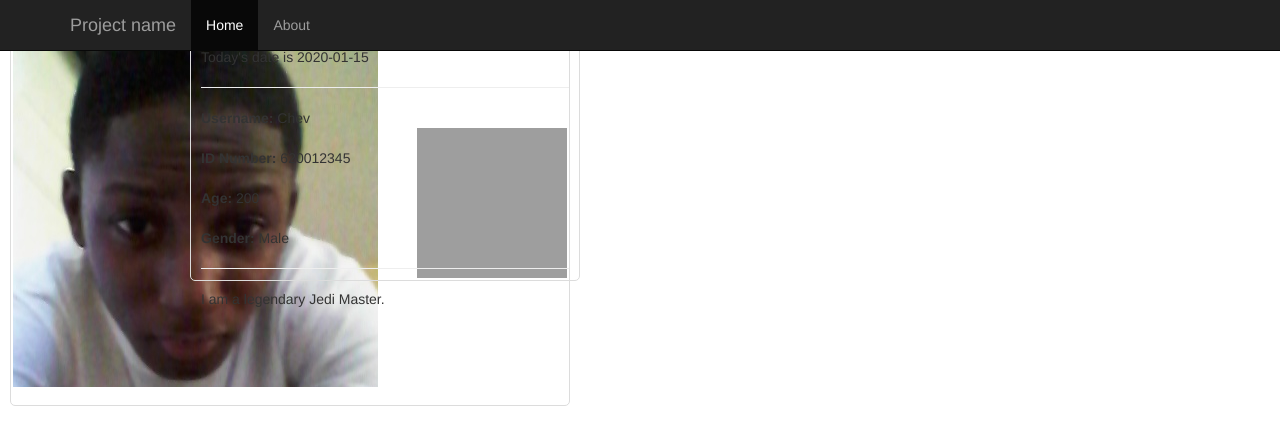
After one commit to mmcpro4/info3180-lab2, a Flask app: template app/templates/profile.html in a window 1280 px wide. The commit adds this page. Shown: the top 445 px of the page. Run offline with Flask 2, Linux system fonts and the light colour scheme; the template is opened without the code that fills it: most values are stand-ins (such as "Sample title", 1, 10 or a date in 2020); some libraries are stand-ins or nearby versions; grey boxes are pictures that could not be loaded.

```diff
--- a/app/static/css/app.css
+++ b/app/static/css/app.css
@@ -1,3 +1,31 @@
-body {
-    padding-top: 50px;
+#image{
+	position: absolute;
+	left: 10px;
+	border: 1px solid #DCDCDC;
+	padding: 2px;
+	border-radius: 5px;
 }
+
+#header{
+	height: 25px;
+	width: 400px;
+	position: absolute;
+	left: 190px;
+	top: 10px;
+	background-color: #DCDCDC;
+	border-radius: 5px 5px 0px 0px;
+	border: 1px solid #DCDCDC;
+	padding-left: 10px;
+	padding-top: 10px;
+}
+#inner{
+	height: 235px;
+	width: 390px;
+	position: absolute;
+	left: 190px;
+	top: 46px;
+	border: 1px solid #DCDCDC;
+	border-radius: 0px 0px 5px 5px;
+	padding-left: 10px;
+	padding-right: 10px;
+}
--- /dev/null
+++ b/app/templates/profile.html
@@ -0,0 +1,20 @@
+{% extends 'base.html' %}
+
+{% block main %}
+<div id="image">
+	<img src="{{ url_for('static', filename='pic.png') }}">
+
+		<img src="pic.png" alt="A picture of Chev" height="150" width="150">
+	</div>
+	<div id="header">
+		<strong>Obi-Wan Kenobi</strong>
+	</div>
+	<div id="inner">
+		<p>Today's date is {{ timeinfo }}</p><hr>
+		<strong>Username: </strong> Chev<br><br>
+		<strong>ID Number: </strong> 620012345<br><br>
+		<strong>Age: </strong> 200<br><br>
+		<strong>Gender: </strong> Male<br><hr>
+		I am a legendary Jedi Master.
+	</div>
+{% endblock %}
--- a/app/views.py
+++ b/app/views.py
@@ -7,6 +7,7 @@ This file creates your application.
 
 from app import app
 from flask import render_template, request, redirect, url_for
+import time
 
 
 ###
@@ -52,6 +53,8 @@ def page_not_found(error):
     """Custom 404 page."""
     return render_template('404.html'), 404
 
+def timeinfo():
+    print (time.strftime("%a, %j %b %Y"))
 
 if __name__ == '__main__':
     app.run(debug=True,host="0.0.0.0",port="8080")
```
Also changed, not shown: app/static/pic.png (added).
